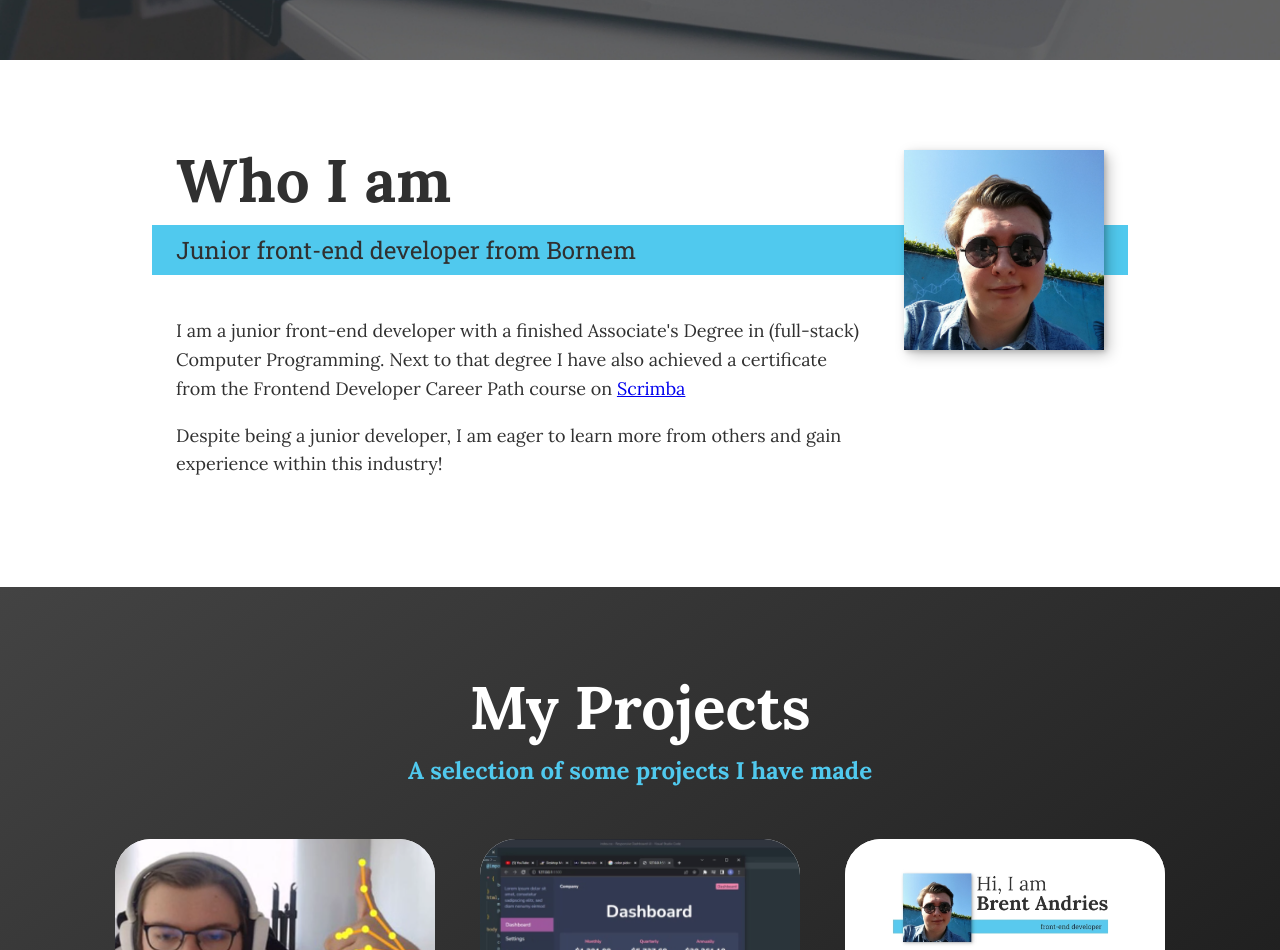
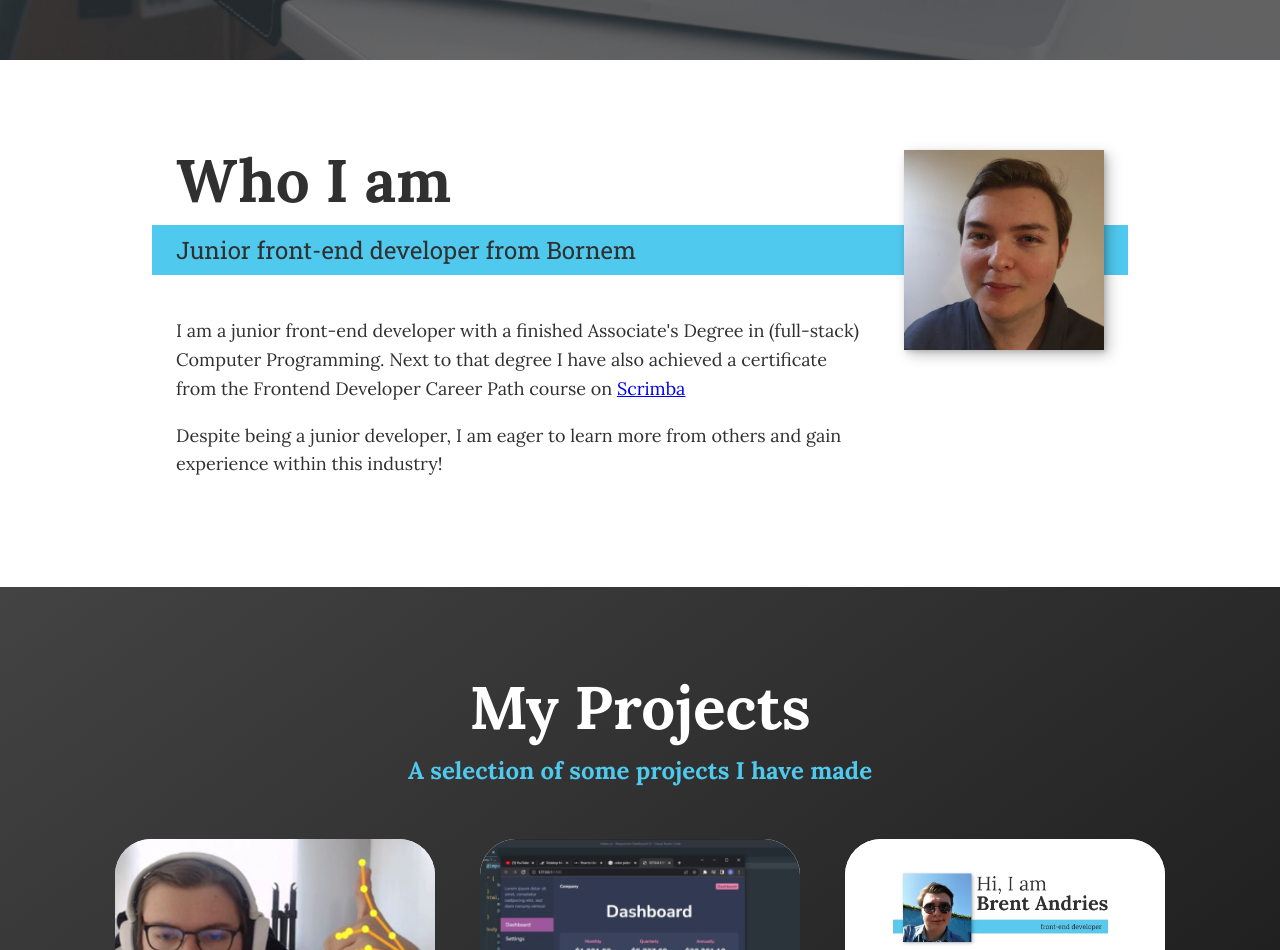
Before and after one commit to BrentAGit/BrentAGit.github.io, a plain HTML site: page index.html in a window 1280 px wide. Shown: the part 1109-2059 px from the top of the page. Drawn offline with nearby package versions, Linux system fonts and the light colour scheme.

Commit message:
Added secondary face image

```diff
--- a/index.html
+++ b/index.html
@@ -71,7 +71,7 @@
                <p>Despite being a junior developer, I am eager to learn more from others and gain experience within this industry!</p>
            </div>
 
-           <img src="img/BrentA.jpg" alt="Jane leaning against a bus" class="about-me__img">
+           <img src="img/BrentA2.png" alt="Jane leaning against a bus" class="about-me__img">
         </section>
 
         <!-- My Work -->
```
Also changed, not shown: img/BrentA2.png (added).
